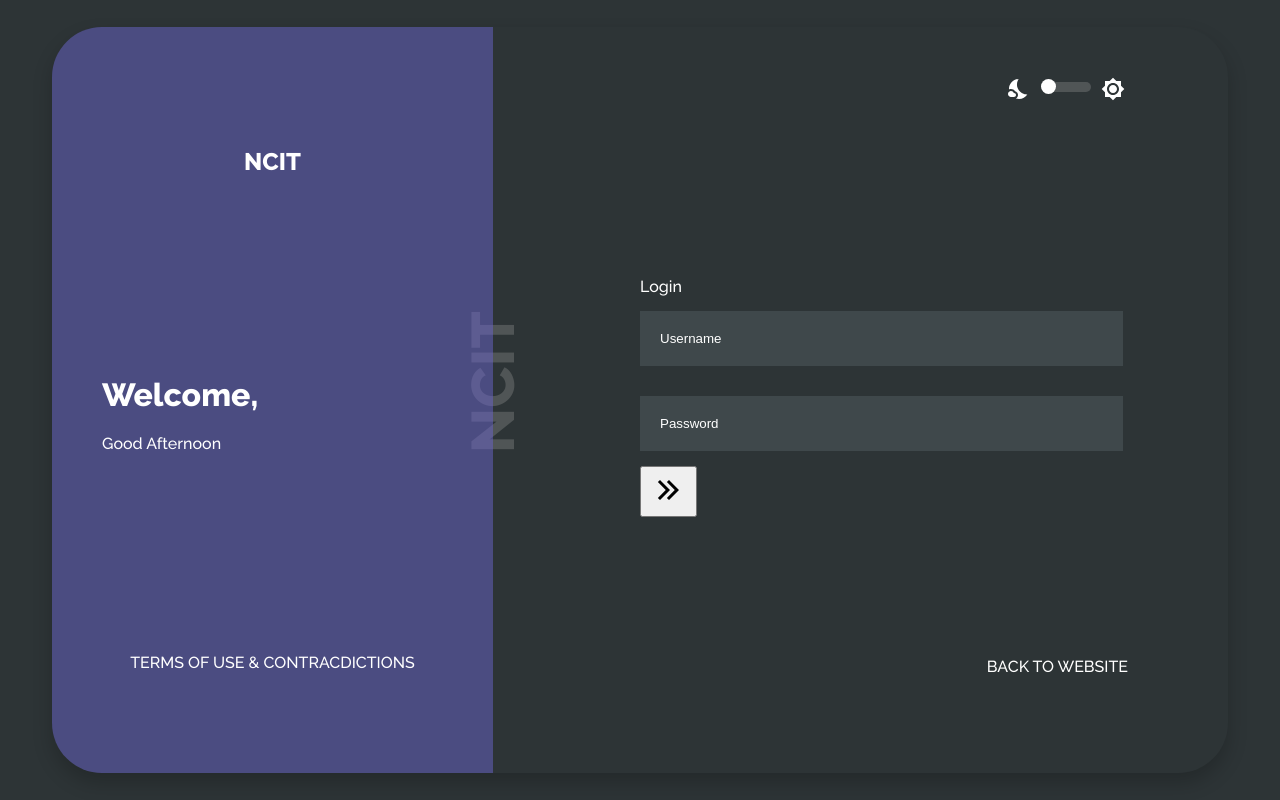
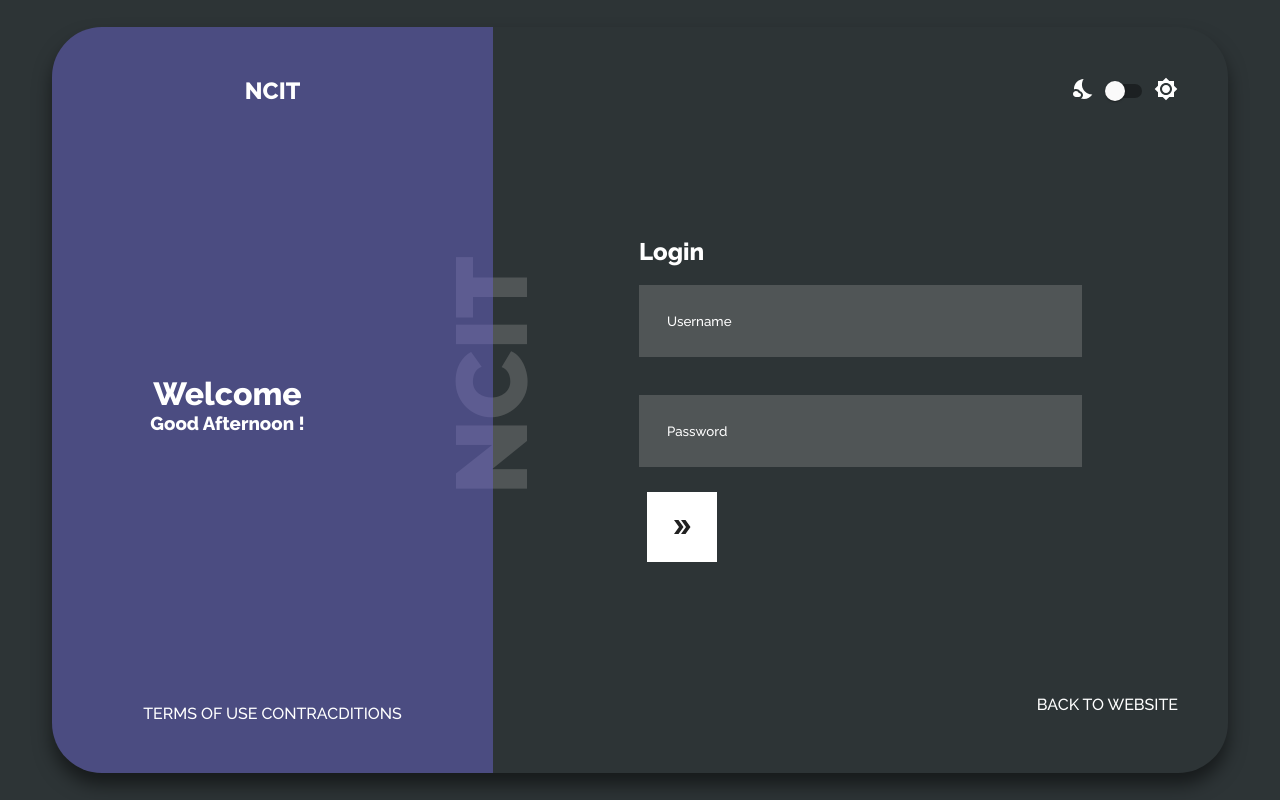
Before and after one commit to danny237/Student-Management-System-1, a React (Create React App) app: page / in a window 1280 px wide. Built offline with nearby package versions, Linux system fonts and the light colour scheme.

Commit message:
new login form

```diff
--- a/package.json
+++ b/package.json
@@ -11,6 +11,7 @@
     "react": "^17.0.1",
     "react-dom": "^17.0.1",
     "react-scripts": "4.0.0",
+    "react-toastify": "^6.0.9",
     "web-vitals": "^0.2.4"
   },
   "scripts": {
--- a/src/App.js
+++ b/src/App.js
@@ -1,11 +1,14 @@
-import React from "react";
+import React, { useState } from "react";
 import LoginForm from './Forms/LoginForm'
+
+export const DarkContext = React.createContext()
 
 export default function App() {
 
+  const [dark, setDarkMode] = useState(false)
   return (
-    <div>
+    <DarkContext.Provider value={[dark,setDarkMode]}>
       <LoginForm />
-    </div>
+      </DarkContext.Provider>
   );
 }
--- a/src/Components/InputField.js
+++ b/src/Components/InputField.js
@@ -1,12 +1,17 @@
-import React from 'react'
+import React, { useContext } from 'react'
 import style from '../Themes/LoginStyle.module.css'
+import { DarkContext } from '../App'
+
 
 export default function InputField({placeholder, type, onChange,id}) {
+
+    const [dark] = useContext(DarkContext)
+    console.log(dark)
+
     return (
         <div>
             <input
-                id={id}
-                className={style.input}
+                className={`${style.inputField} ${dark ? style.inputDark : ''}`}
                 placeholder={placeholder}
                 type={type}
                 onChange={(e) => onChange(e.target.value)}
--- a/src/Forms/LoginForm.js
+++ b/src/Forms/LoginForm.js
@@ -1,84 +1,109 @@
-import React, { useState } from 'react'
-import InputField from '../Components/InputField'
-import ArrowForwardIosIcon from '@material-ui/icons/ArrowForwardIos';
+import React, { useState, useContext } from 'react'
 import style from '../Themes/LoginStyle.module.css'
+import Switch from '@material-ui/core/Switch';
 import NightsStayIcon from '@material-ui/icons/NightsStay';
 import Brightness7Icon from '@material-ui/icons/Brightness7';
+import InputField from '../Components/InputField';
+import DoubleArrowIcon from '@material-ui/icons/DoubleArrow';
+import Button from '@material-ui/core/Button';
+import { DarkContext } from '../App';
+
 export default function LoginForm() {
 
-    const [username, setUsername] = useState('')
+  const [email, setUsername] = useState('')
   const [password, setPassword] = useState('')
-    const [isNightMode, setNightMode] = useState(false)
 
-    const toggleHandler = () =>{
-        if (isNightMode){
-            setNightMode(false)
-        }else{
-            setNightMode(true)
-        }
+  const [darkMode,setDarkMode] = useContext(DarkContext)
+
+  const toggleBtn = () => {
+    setDarkMode((s) => !s)
   }
 
   return (
-        <div className={isNightMode ? style.night_body : style.body}>
-            <div className={style.container}>
+    // full page
+    <div className={`${style.login} ${darkMode ? style.ligntTheme : style.darkTheme}`}>
 
-            {/* left section */}
-            <div className={style.left_section}>
-                <div className={style.center}>
-                    <h2>NCIT</h2>
-                    <div className={style.vertical_center}>
-                        <h1>Welcome,</h1>
-                        <p>Good Afternoon</p>
+      {/* container */}
+      <div className={`${style.loginContainer} ${ darkMode ? style.lightTheme : style.darkTheme}`}>
+
+        {/* NCIT */}
+        <div className={`${style.ncit} ${darkMode ? style.ncitDark  : style.ncit}`}>
+          <h1>NCIT</h1>
         </div>
-                    <p>TERMS OF USE & CONTRACDICTIONS</p>
 
+        {/* login info */}
+        <div className={style.loginInfo}>
+
+          {/* title */}
+          <div className={style.loginInfoTitle}>
+            <h3>NCIT</h3>
+          </div>
+
+          {/* Greeting */}
+          <div>
+            <div className={style.loginInfoGreeting}>
+            <h1>Welcome</h1>
+            <h3>Good Afternoon !</h3>
             </div>
           </div>
 
-            <div className={style.ncit}>
-                <h1>NCIT</h1>
+          {/* Terms and condition */}
+          <div className={style.uppercase}>
+            <p>terms of use contracditions</p>
+          </div>
+        </div>
+
+        {/* login form */}
+        <div className={style.loginForm}>
+
+          {/* switcher */}
+          <div className={`${style.switch} ${darkMode ? style.switchLight : ''}`}>
+            <div>
+            <Brightness7Icon />
 
             </div>
-            {/* toggle button */}
-            <div className={style.toggle}>
-                <input type="checkbox" id="checkbox" className={style.checkbox}/>
-                <NightsStayIcon className={style.icon}/>
-                    <label htmlFor="checkbox">
               <div className={style.togglebtn}>
-                        <div
-                        onClick={() => toggleHandler()}
-                        className={(isNightMode ? style.circle_right : style.circle)}></div>
+              <Switch
+                onClick={() => toggleBtn()}
+                defaultChecked={false}
+                color="primary"
+                inputProps={{ 'aria-label': 'checkbox with default color' }}
+              />
               </div>
-                    </label>
-                <Brightness7Icon className={style.icon}/>
+            <div>
+            <NightsStayIcon />
+            </div>
           </div>
 
+          {/* form */}
+          <div className={`${style.form} ${darkMode ? style.formLight: ''}`}>
 
-            {/* login-form */}
-                <div className={style.form}>
-                    <label htmlFor="username">Login</label>
+            {/* heading */}
+            <div>
+              <h2>Login</h2>
+            </div>
+
+            {/* inputfield */}
             <InputField
-                        id="username"
+            type="text"
             placeholder="Username"
-                        value={username}
-                        onChange={setUsername}
-                        type="text"
+            onChange={() => setUsername}
             />
             <InputField
+            type="password"
             placeholder="Password"
-                        value={password}
-                        onChange={setPassword}
-                        type="password"
+            onChange={() => setPassword}
             />
-                    <button
-                        className={style.submit_btn}
-                        onClick = {() => console.log(username, password)}
-                    >
-                        <ArrowForwardIosIcon />
-                        <ArrowForwardIosIcon className={style.arrow}/>
-                    </button>
-                    <div className={style.backbtn}>
-                        <p>BACK TO WEBSITE</p>
+            <Button>
+            <div className={`${style.doubleArrow} ${darkMode ? style.doubleArrowLight : ''}`} >
+                <DoubleArrowIcon />
+            </div>
+            </Button>
+          </div>
+
+          {/* Link */}
+          <div className={`${style.uppercase} ${style.link} ${darkMode ? style.linkLight : ''} `}>
+            back to website
           </div>
 
         </div>
--- a/src/Themes/LoginStyle.module.css
+++ b/src/Themes/LoginStyle.module.css
@@ -1,148 +1,162 @@
-/* @import url('https://fonts.googleapis.com/css2?family=Raleway:wght@700&display=swap'); */
-@import url('https://fonts.googleapis.com/css2?family=Raleway:wght@500;800&display=swap');
-.night_body{
+@import url('https://fonts.googleapis.com/css2?family=Raleway:ital,wght@0,300;0,500;0,800;0,900;1,600&display=swap');
+*{
     font-family: 'Raleway', sans-serif;
-    margin: 0px;
+    margin: 0;
+    padding: 0;
+    box-sizing: border-box;
+}
+
+.login{
+    display: flex;
+    justify-content: center;
+    align-items: center;
     height: 100vh;
+    width: 100vw;
+}
+
+.loginContainer{
+    width: 1176px;
+    height: 746px;
+    border-radius: 50px;
+    display: flex;
+    flex-direction: row;
+    position: relative;
+}
+
+.darkTheme{
+    background-color:#2D3436;
+    box-shadow: 0px 12px 18px rgba(1, 1, 1, 0.5);
+}
+
+.lightTheme{
+    background-color: #fff;
+    box-shadow: 0px 10px 25px rgba(181, 173, 243, 0.5);
+}
+
+/* login info */
+.loginInfo{
+    width: 441px;
+    height: 746px;
+    background: rgba(107, 100, 203, 0.5);
+    border-radius: 50px 0 0 50px;
+    color: #fff;
+    display: flex;
+    flex-wrap: wrap;
+    align-content: space-between;
+    z-index: 1;
+}
+.loginInfoTitle{
+    font-size: 20px;
+    font-weight: normal;
+}
+
+.loginInfo > div{
     width: 100%;
+    padding: 50px;
+    text-align: center;
+}
+
+.loginInfoGreeting{
+    margin-left: -90px;
+}
+
+.uppercase{
+    text-transform: uppercase;
+}
+
+/* form */
+.loginForm{
+    width: 735px;
+    height: 746px;
+    border-radius: 0 50px 50px 0;
+    padding: 50px;
+    display: flex;
+    flex-direction: column;
+}
+
+.switch{
+    width: 100%;
+    display: flex;
+    flex-direction: row-reverse;
+    color: white;
+}
+
+.switchLight{
+    color: #505556;
+}
+
+/* .dark{
+    color: black;
+} */
+
+.togglebtn{
+    margin-top: -5px;
+}
+
+.form{
+    margin: 20% auto;
+    color: #fff;
+}
+
+.formLight h2{
+    color: #2D3436;
+}
+
+.inputField{
+    border: none;
+    padding: 28px;
+    margin: 19px 0;
+    width: 443px;
+    background-color: #505556;
+}
+.inputDark{
+    background-color: #c5c5c5;
+}
+input::placeholder{
+    color: white;
+}
+
+.inputField:focus{
+    outline-style: none;
+}
+
+.doubleArrow{
     background-color: #fff;
+    width: 70px;
+    height: 70px;
     display: flex;
     justify-content: center;
     align-items: center;
 }
-.body{
-    font-family: 'Raleway', sans-serif;
-    margin: 0px;
-    height: 100vh;
-    width: 100%;
+
+.doubleArrowLight{
     background-color: #2D3436;
-    display: flex;
-    justify-content: center;
-    align-items: center;
-}
-.container{
-    width: 1176px;
-    height: 746px;
-    border-radius: 50px;
-    background-color: #2D3436;
-    box-shadow: 0px 10px 20px rgba(0, 0, 0, 0.2);
-    position: relative;
+    color: #fff;
 }
 
-.form{
-    z-index: 0;
-    margin-top: 250px;
-    margin-left: 588px;
-    color: white;
+.link{
+    display: flex;
+    flex-direction: row-reverse;
+    color: #fff
 }
 
-.input{
-    width: 443px;
-    margin: 15px 0;
-    color: white;
-    padding: 20px;
-    border: none;
-    background-color: #3F484B;
-}
-
-::placeholder{
-    color: white;
-}
-
-.arrow{
-    margin-left: -15px;
-}
-.submit_btn{
-    padding: 10px;
+.linkLight{
+    color: #2D3436;
 }
 
 .ncit{
     position: absolute;
+    top: 290px;
+    left: 320px;
     z-index: 0;
-    color: #505556;
-    font-size: 30px;
-    transform: rotate(270deg);
-    margin-top: 280px;
-    margin-left: 370px;
 }
 
-.center{
-    color: #fff;
-    margin-top: 100px;
-    text-align: center;
+.ncit h1{
+    font-weight: 900;
+    font-size: 100px;
+    transform: rotate(270deg);
+    color: #505556;
 }
-
-.left_section{
-    content: "";
-    position: absolute;
-    background: rgba(107, 100, 203, 0.5);
-    height: 746px;
-    width: 441px;
-    border-radius: 50px 0 0 50px;
-    z-index: 1;
-    display: flex;
-    flex-direction: column;
+.ncitDark h1{
+    color: #c5c5c5;
 }
-
-.vertical_center{
-    margin: 200px 0px;
-    margin-left: 50px;
-    text-align: left;
-}
-
-.backbtn{
-    margin-top: 140px;
-    text-align: right;
-    margin-right: 100px;
-}
-
-.toggle{
-    position: absolute;
-    margin-top: 50px;
-    margin-left: 955px;
-    display: flex;
-    color: #fff;
-}
-
-.icon{
-    font-size: medium;
-}
-
-.togglebtn{
-    position:relative;
-    margin: 5px 10px;
-    width: 50px;
-    height: 10px;
-    border-radius: 10px;
-    background-color: #505556;
-}
-
-.circle{
-    position: absolute;
-    width: 15px;
-    height: 15px;
-    margin-top: -2.6px;
-    border-radius: 20px;
-    background-color: #fff;
-    transition: 0.5sec;
-}
-
-.checkbox{
-    visibility: hidden;
-    display: none;
-}
-
-.checkbox:checked  .circle{
-    background-color: red;
-}
-
-.circle_right{
-    background-color: #fff;
-    position: absolute;
-    width: 15px;
-    height: 15px;
-    margin-top: -2.6px;
-    border-radius: 20px;
-    transition: 0.5sec;
-    right: 0;
-}
--- /dev/null
+++ b/src/Themes/LoginStyle.module1.css
@@ -0,0 +1,196 @@
+@import url('https://fonts.googleapis.com/css2?family=Raleway:wght@500;800&display=swap');
+.night_body{
+    font-family: 'Raleway', sans-serif;
+    margin: 0px;
+    height: 100vh;
+    width: 100%;
+    background-color: #2D3436;
+    display: flex;
+    justify-content: center;
+    align-items: center;
+    color: black;
+}
+.body{
+    font-family: 'Raleway', sans-serif;
+    margin: 0px;
+    height: 100vh;
+    width: 100%;
+    background-color: #fff;
+    display: flex;
+    justify-content: center;
+    align-items: center;
+}
+.body .container{
+    width: 1176px;
+    height: 746px;
+    border-radius: 50px;
+    background-color: #fff;
+    box-shadow: 0px 10px 20px rgba(0, 0, 0, 0.2);
+    position: relative;
+}
+
+.body .container .form{
+    color: rgb(41, 41, 41);
+}
+
+.body .ncit{
+    position: absolute;
+    z-index: 0;
+    color: #b3b3b3;
+    font-size: 30px;
+    transform: rotate(270deg);
+    margin-top: 280px;
+    margin-left: 370px;
+}
+
+.body .container .circle{
+    background-color: #afafaf;
+}
+
+.body .icon{
+    color: rgba(110, 110, 110, 0.933);
+}
+
+.body .input{
+    width: 443px;
+    margin: 15px 0;
+    padding: 20px;
+    color: #505556;
+    border-style: none;
+    background-color: #e6e6e6;
+}
+.body ::placeholder{
+    color: #505556;
+}
+
+.container{
+    width: 1176px;
+    height: 746px;
+    border-radius: 50px;
+    background-color: #2D3436;
+    box-shadow: 0px 10px 20px rgba(0, 0, 0, 0.2);
+    position: relative;
+}
+
+.form{
+    z-index: 0;
+    margin-top: 220px;
+    margin-left: 588px;
+    color: white;
+}
+
+.label{
+    font-size: 30px;
+}
+
+.input{
+    width: 443px;
+    margin: 15px 0;
+    color: white;
+    padding: 20px;
+    border: none;
+    background-color: #3F484B;
+}
+
+::placeholder{
+    color: white;
+}
+
+.arrow{
+    margin-left: -15px;
+}
+.submit_btn{
+    padding: 10px;
+    border: none;
+}
+.body .submit_btn{
+    color: #fff;
+    background-color: #3F484B;
+}
+
+.ncit{
+    position: absolute;
+    z-index: 0;
+    color: #505556;
+    font-size: 30px;
+    transform: rotate(270deg);
+    margin-top: 280px;
+    margin-left: 370px;
+}
+
+.center{
+    color: #fff;
+    margin-top: 100px;
+    text-align: center;
+}
+
+.left_section{
+    content: "";
+    position: absolute;
+    background: rgba(107, 100, 203, 0.5);
+    height: 746px;
+    width: 441px;
+    border-radius: 50px 0 0 50px;
+    z-index: 1;
+    display: flex;
+    flex-direction: column;
+}
+
+.vertical_center{
+    margin: 200px 0px;
+    margin-left: 50px;
+    text-align: left;
+}
+
+.backbtn{
+    margin-top: 140px;
+    text-align: right;
+    margin-right: 100px;
+}
+
+.toggle{
+    position: absolute;
+    margin-top: 50px;
+    margin-left: 955px;
+    display: flex;
+    color: #fff;
+}
+
+.icon{
+    font-size: medium;
+}
+
+.togglebtn{
+    position:relative;
+    margin: 5px 10px;
+    width: 50px;
+    height: 10px;
+    border-radius: 10px;
+    background-color: #505556;
+}
+
+.circle_right{
+    position: absolute;
+    width: 15px;
+    height: 15px;
+    margin-top: -2.6px;
+    border-radius: 20px;
+    background-color: #fff;
+    transition: 0.5sec;
+}
+
+.checkbox{
+    visibility: hidden;
+    display: none;
+}
+
+.circle{
+    background-color: #fff;
+    position: absolute;
+    width: 15px;
+    height: 15px;
+    margin-top: -2.6px;
+    border-radius: 20px;
+    transition: 0.5sec;
+    right: 0;
+}
```
Also changed, not shown: src/Forms/LoginForm1.js (added, +110 -0 lines), 2 other files (tests, documents, lock files or other folders). Lines whose indentation alone changed are shown as unchanged.
